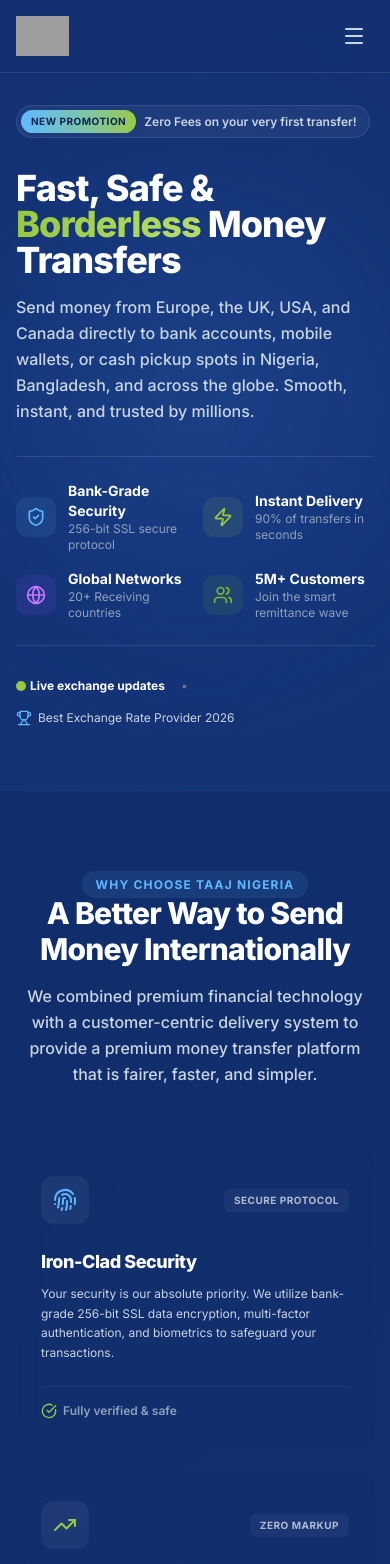
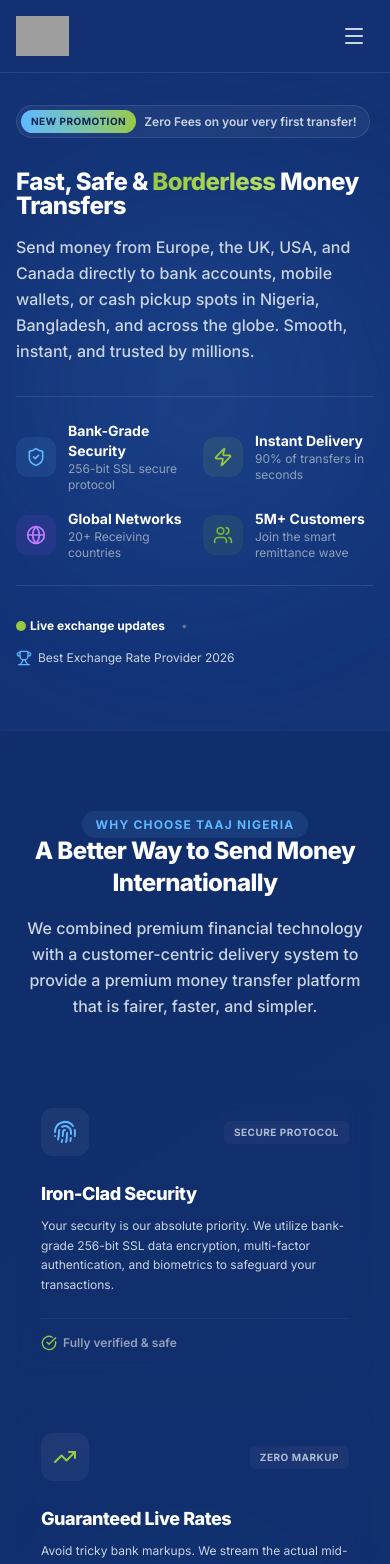
Before and after one commit to mdislamulhaque/taaj_frontent_react_me, a React (Vite) app: page / in a window 390 px wide. Shown: the top 1564 px of the page. Built offline with nearby package versions, Linux system fonts and the light colour scheme; grey boxes are pictures that could not be loaded.

Commit message:
text size changed

```diff
--- a/src/components/Hero.tsx
+++ b/src/components/Hero.tsx
@@ -41,7 +41,7 @@
 
             {/* High-Contrast Modern H1 */}
             <div className="space-y-4">
-              <h1 className="font-sans text-4xl font-extrabold tracking-tight text-white sm:text-5xl lg:text-6xl leading-none">
+              <h1 className="font-sans text-2xl font-extrabold tracking-tight text-white sm:text-5xl lg:text-6xl leading-none">
                 Fast, Safe & <span className="gradient-text">Borderless</span> Money Transfers
               </h1>
               <p className="max-w-2xl text-base sm:text-lg text-slate-300 font-medium leading-relaxed">
--- a/src/components/HowItWorks.tsx
+++ b/src/components/HowItWorks.tsx
@@ -47,7 +47,7 @@
           <span className="text-xs font-bold tracking-widest text-brand-green uppercase bg-brand-green/10 px-3.5 py-1.5 rounded-full">
             Simple 3-Step Process
           </span>
-          <h2 className="font-sans text-3xl font-extrabold tracking-tight text-white sm:text-4xl">
+          <h2 className="font-sans text-2xl font-extrabold tracking-tight text-white sm:text-4xl">
             How It Works
           </h2>
           <p className="text-slate-300 font-medium leading-relaxed">
--- a/src/components/WhyUs.tsx
+++ b/src/components/WhyUs.tsx
@@ -65,7 +65,7 @@
           <span className="text-xs font-bold tracking-widest text-brand-cyan uppercase bg-brand-cyan/10 px-3.5 py-1.5 rounded-full">
             Why Choose Taaj Nigeria
           </span>
-          <h2 className="font-sans text-3xl font-extrabold tracking-tight text-white sm:text-4xl">
+          <h2 className="font-sans text-2xl font-extrabold tracking-tight text-white sm:text-4xl">
             A Better Way to Send Money Internationally
           </h2>
           <p className="text-slate-300 font-medium leading-relaxed">
```
